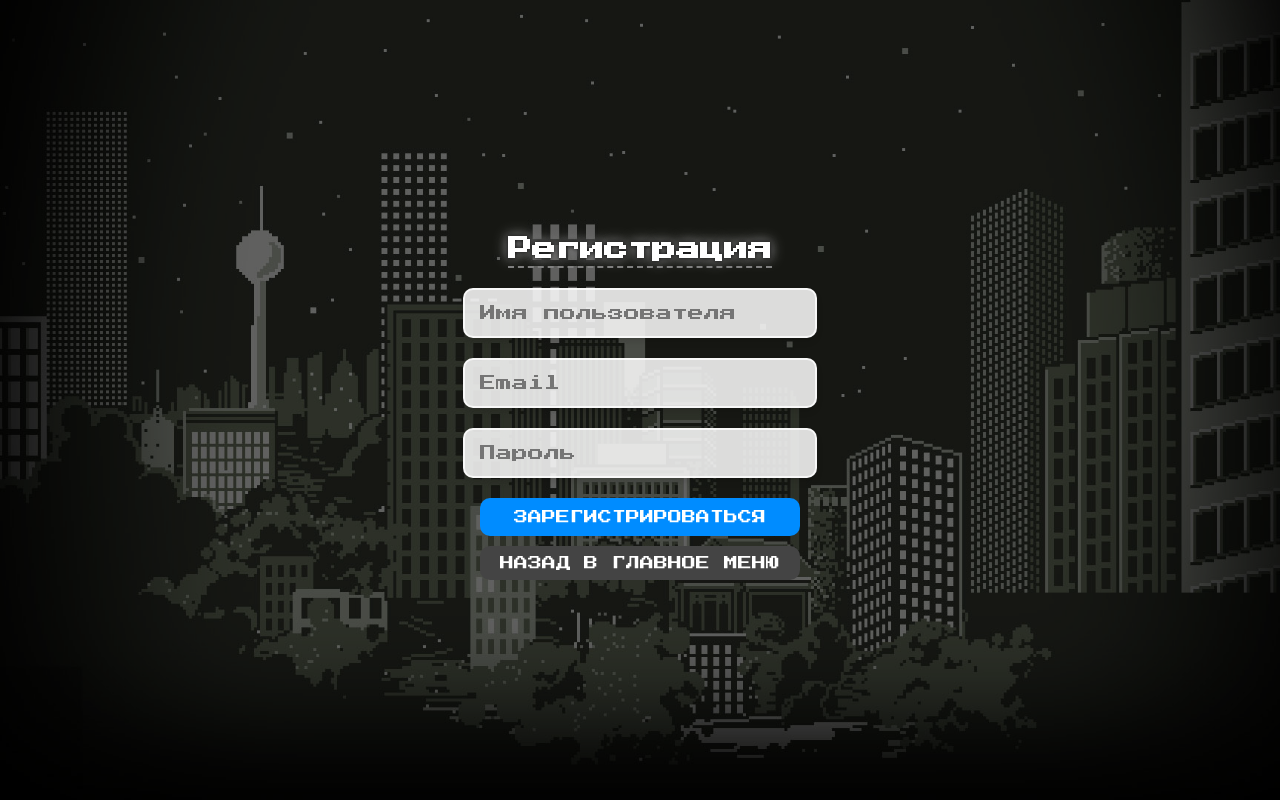
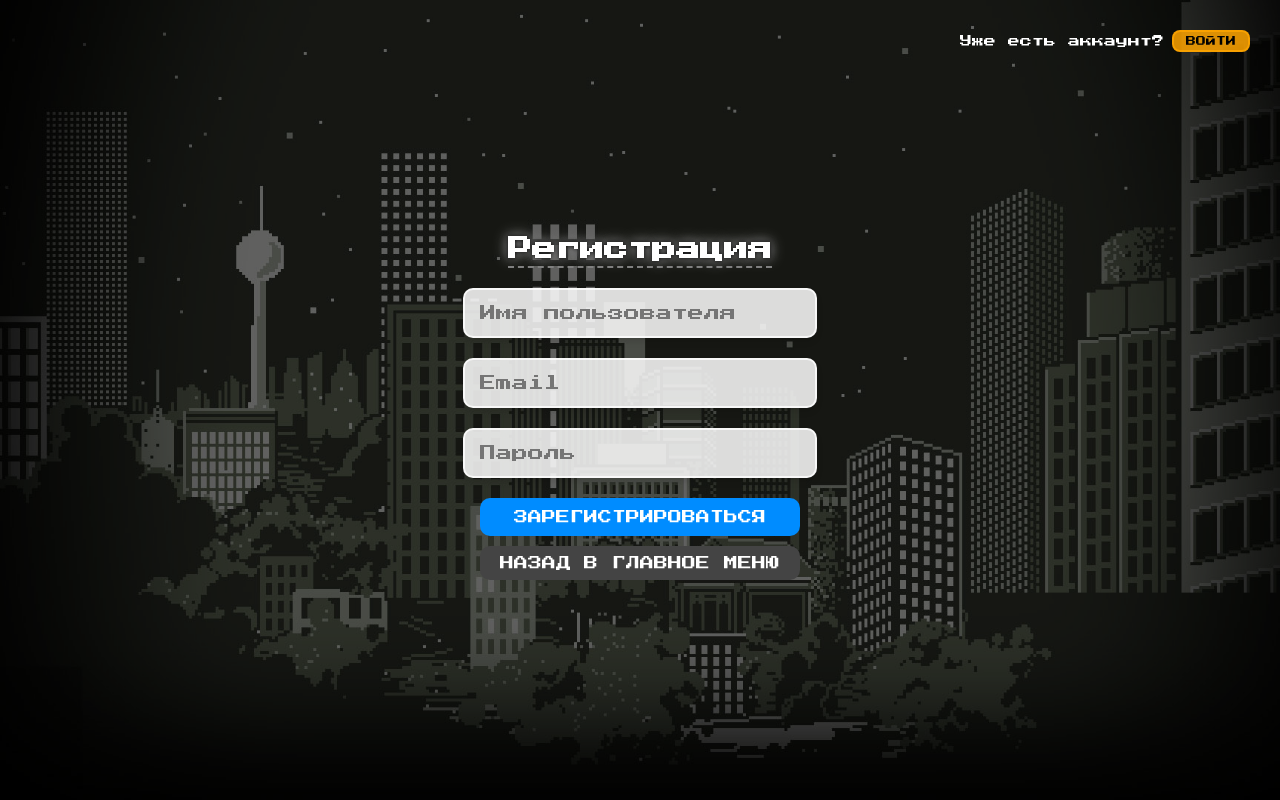
Before and after one commit to JopkaMuravya/Textorcist, a Vue app: page /register in a window 1280 px wide. Built offline with nearby package versions, Linux system fonts and the light colour scheme.

Commit message:
Going to the login window

```diff
--- a/src/components/UserRegister.vue
+++ b/src/components/UserRegister.vue
@@ -1,5 +1,9 @@
 <template>
   <div id="registration-container">
+    <div id="login-link-container">
+      <p>Уже есть аккаунт?</p>
+      <button @click="$router.push('/login')">Войти</button>
+    </div>
     <h1 id="registration-title">Регистрация</h1>
     <form @submit.prevent="register">
       <input type="text" v-model="username" placeholder="Имя пользователя" required />
@@ -96,6 +100,38 @@ export default {
   z-index: 2;
 }
 
+#login-link-container {
+  position: absolute;
+  top: 30px;
+  right: 30px;
+  display: flex;
+  align-items: center;
+  gap: 8px;
+}
+
+#login-link-container p {
+  color: white;
+  font-size: 12px;
+  font-family: "Press Start 2P", sans-serif;
+  margin: 0;
+}
+
+#login-link-container button {
+  padding: 4px 12px;
+  font-size: 10px;
+  font-family: "Press Start 2P", sans-serif;
+  border: 2px solid rgba(255, 165, 0, 0.8);
+  border-radius: 8px;
+  background-color: rgba(255, 165, 0, 0.85);
+  color: black;
+  cursor: pointer;
+  transition: background-color 0.3s ease;
+}
+
+#login-link-container button:hover {
+  background-color: rgba(255, 140, 0, 0.9);
+}
+
 #registration-title {
   color: white;
   font-size: 24px;
@@ -183,5 +219,4 @@ button:not([type="submit"]):hover {
   font-family: "Press Start 2P", sans-serif;
   text-align: center;
 }
-
 </style>
```
